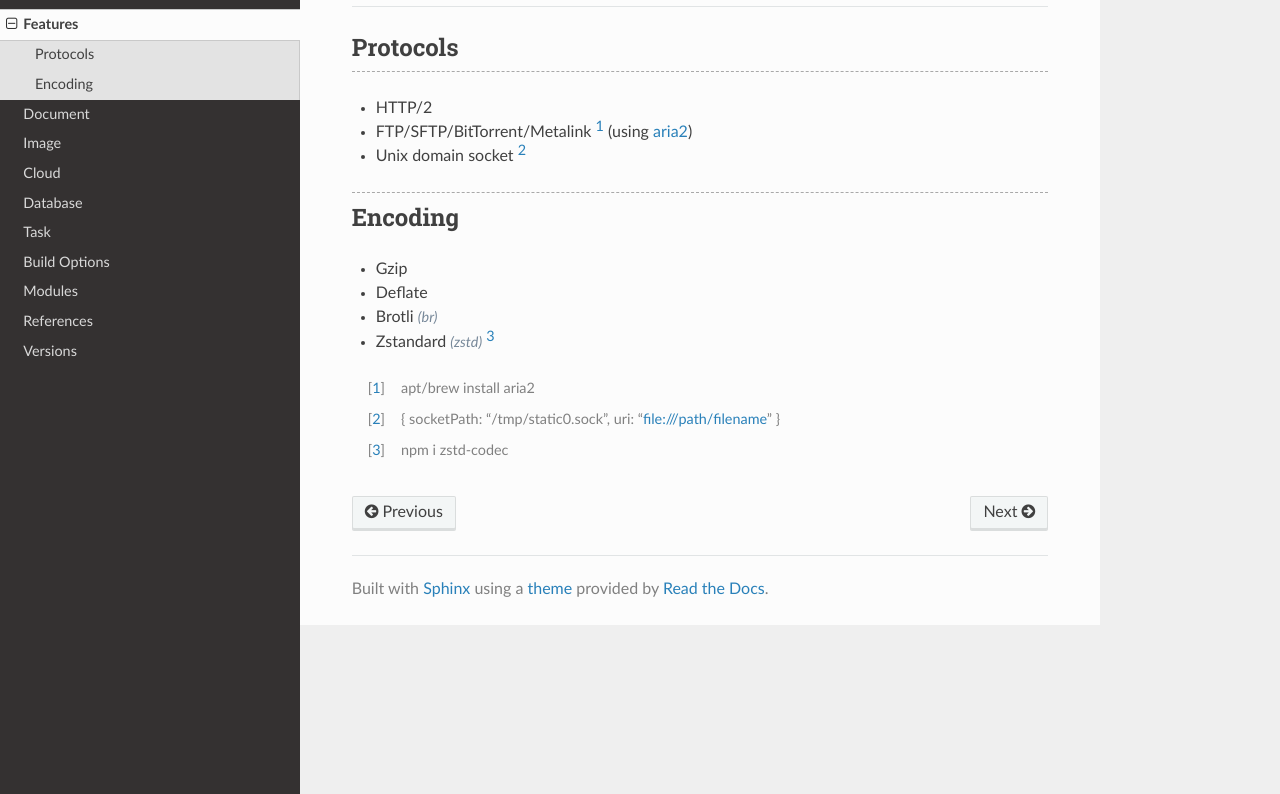
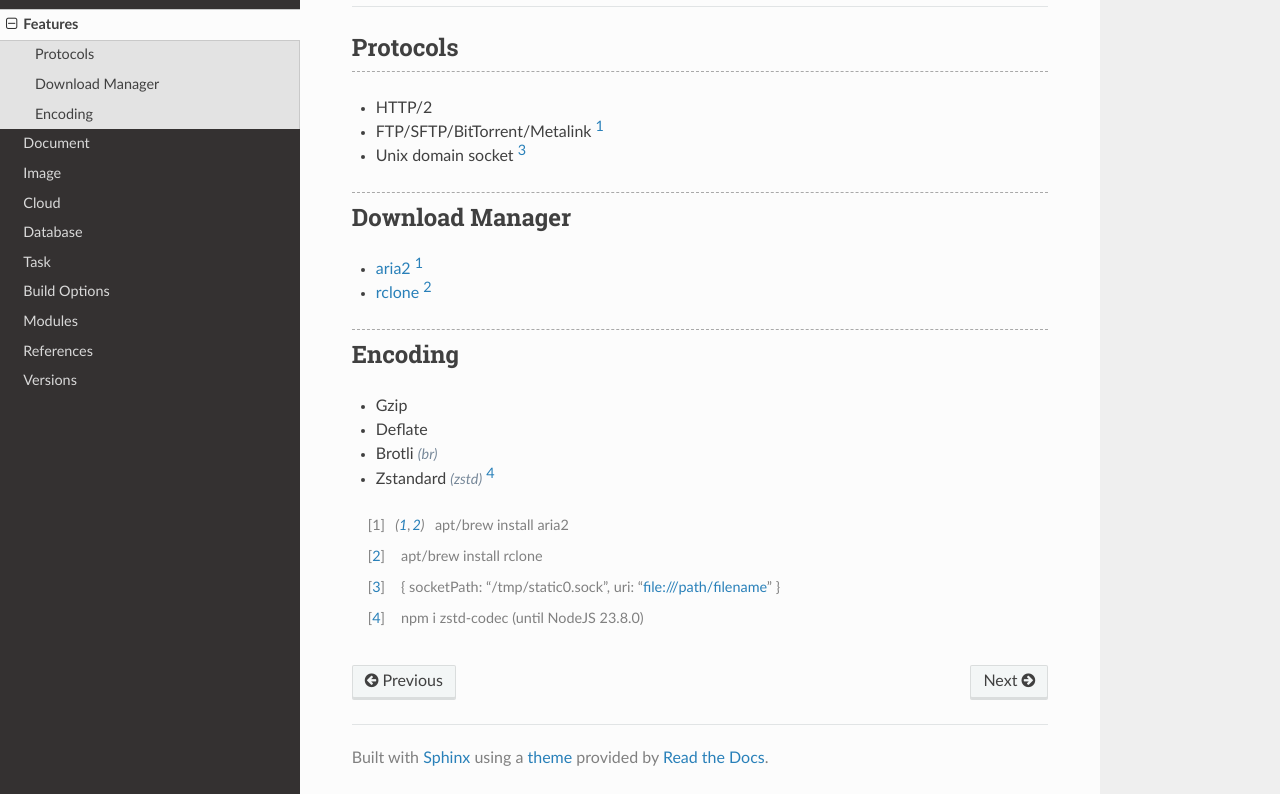
Before and after one commit to anpham6/chrome-docs, a Sphinx documentation site: the page built from source/features.rst, in a window 1280 px wide and 928 px high, cut to the strip 134-928 px from the top of the window. Built offline with Sphinx 7.4.7 and the Read the Docs theme 3.1.0, drawn with Linux system fonts in a browser that asks for light colours.

Commit message:
Features: Download Manager section was created.

```diff
--- a/source/features.rst
+++ b/source/features.rst
@@ -6,8 +6,14 @@ Protocols
 =========
 
 - HTTP/2
-- FTP/SFTP/BitTorrent/Metalink [#]_ (using `aria2 <https://github.com/aria2/aria2/releases>`_)
+- FTP/SFTP/BitTorrent/Metalink [#aria]_
 - Unix domain socket [#]_
+
+Download Manager
+================
+
+- `aria2 <https://aria2.github.io>`_ [#aria]_
+- `rclone <https://rclone.org>`__ [#rclone]_
 
 Encoding
 ========
@@ -17,6 +23,7 @@ Encoding
 - Brotli :alt:`(br)`
 - Zstandard :alt:`(zstd)` [#]_
 
-.. [#] apt/brew install aria2
+.. [#aria] apt/brew install aria2
+.. [#rclone] apt/brew install rclone
 .. [#] { socketPath: "/tmp/static0.sock", uri: "file:///path/filename" }
-.. [#] npm i zstd-codec
+.. [#] npm i zstd-codec (until NodeJS 23.8.0)
```
